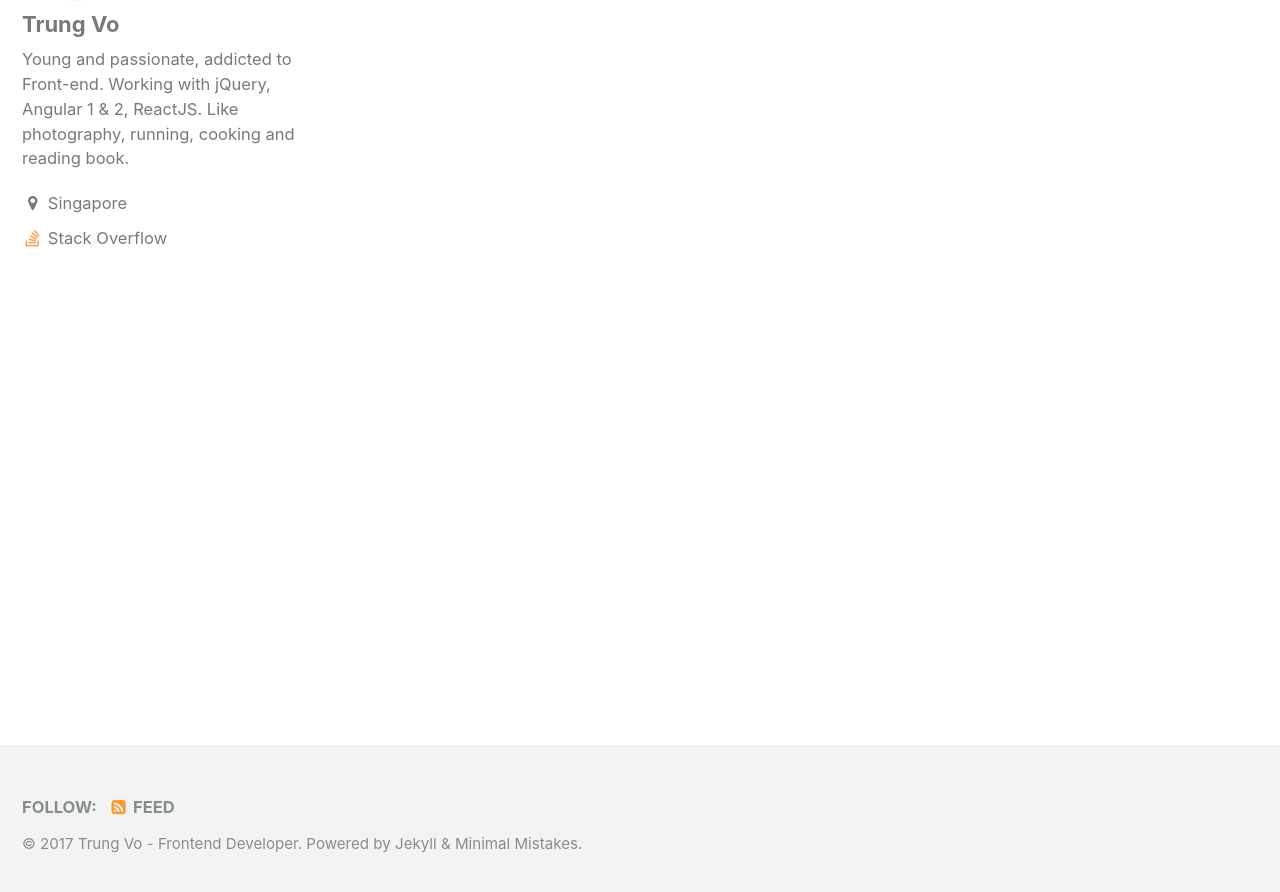
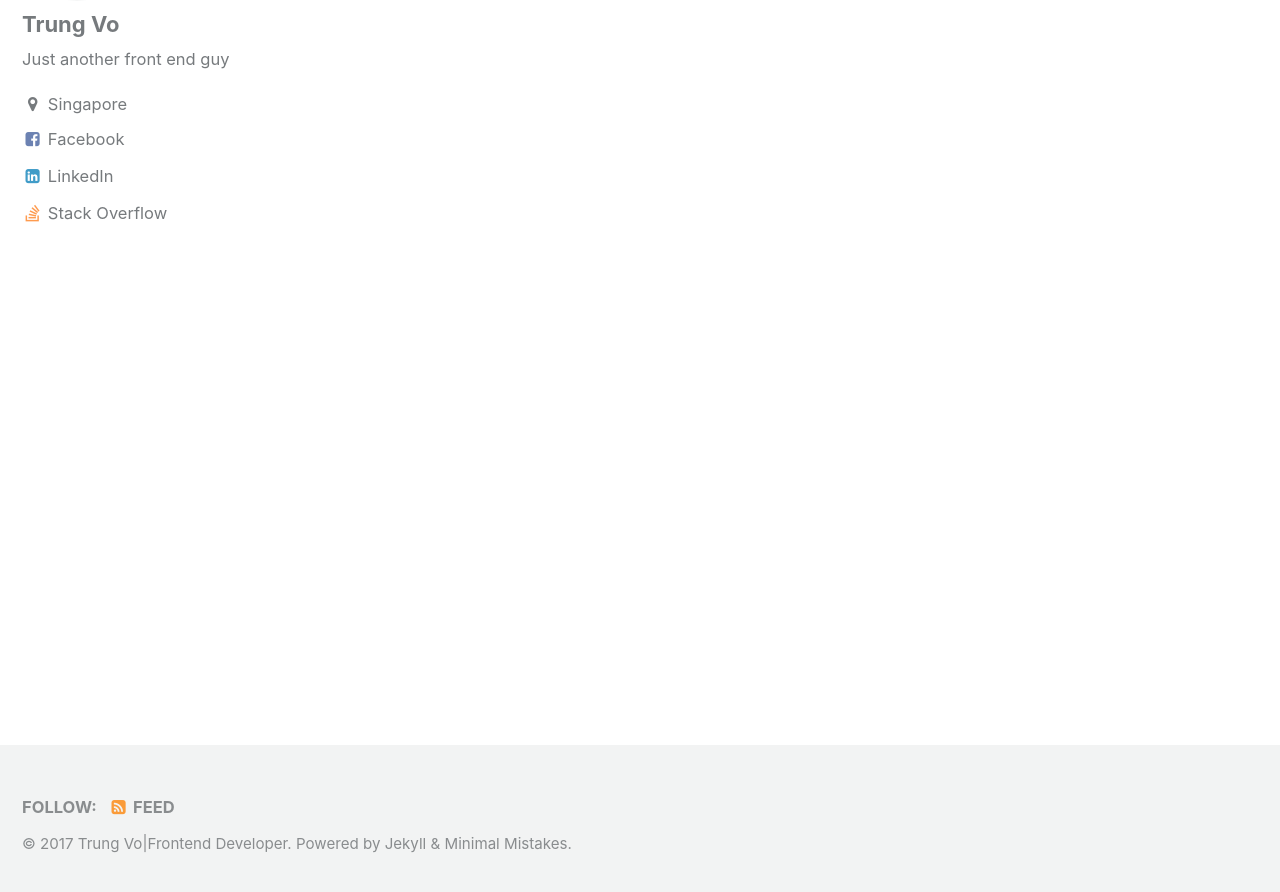
Before and after one commit to trungk18/trungk18.github.io, a Jekyll site: the page built from index.html, in a window 1280 px wide and 900 px high, scrolled down 253 px. Shown: the top 892 px of the window. Built offline with Jekyll 4.4.1, drawn with Linux system fonts in a browser that asks for light colours; the list of posts is cut into pages by our own code; some of the changed lines change nothing that is shown; some of the changed text lies outside the part shown.

Commit message:
Update config

```diff
--- a/_config.yml
+++ b/_config.yml
@@ -9,10 +9,10 @@ minimal_mistakes_skin    : "default" # "air", "aqua", "contrast", "dark", "dirt"
 
 # Site Settings
 locale                   : "en"
-title                    : "Site Title"
-title_separator          : "-"
-name                     : "Trung Vo - Frontend Developer"
-description              : "Young and passionate, addicted to Front-end. Working with jQuery, Angular 1 & 2, ReactJS. Like photography, running, cooking and reading book."
+title                    : "It's a site title'"
+title_separator          : "|"
+name                     : "Trung Vo|Frontend Developer"
+description              : "Trung Vo|trungk18|Frontend Developer|Young and passionate, addicted to Front-end. Working with jQuery, Angular 1 & 2, ReactJS. Like photography, running, cooking and reading book."
 url                      : "http://trungk18.github.io/"
 baseurl                  : # the subpath of your site, e.g. "/blog"
 repository               : "trungk18/trungk18.github.io"
@@ -84,7 +84,7 @@ analytics:
 author:
   name             : "Trung Vo"
   avatar           : "/assets/images/profile.png"
-  bio              : "Young and passionate, addicted to Front-end. Working with jQuery, Angular 1 & 2, ReactJS. Like photography, running, cooking and reading book."
+  bio              : "Just another front end guy "
   location         : "Singapore"
   email            :
   uri              :
@@ -92,7 +92,7 @@ author:
   codepen          :
   dribbble         :
   flickr           :
-  facebook         :
+  facebook         : "trungk18"
   foursquare       :
   github           :
   gitlab           :
@@ -100,7 +100,7 @@ author:
   keybase          :
   instagram        :
   lastfm           :
-  linkedin         : # "john-doe-12345678" (the last part of your profile url, e.g. https://www.linkedin.com/in/john-doe-12345678)
+  linkedin         : "trungk18"
   pinterest        :
   soundcloud       :
   stackoverflow    : "3375906/trungk18"
```
